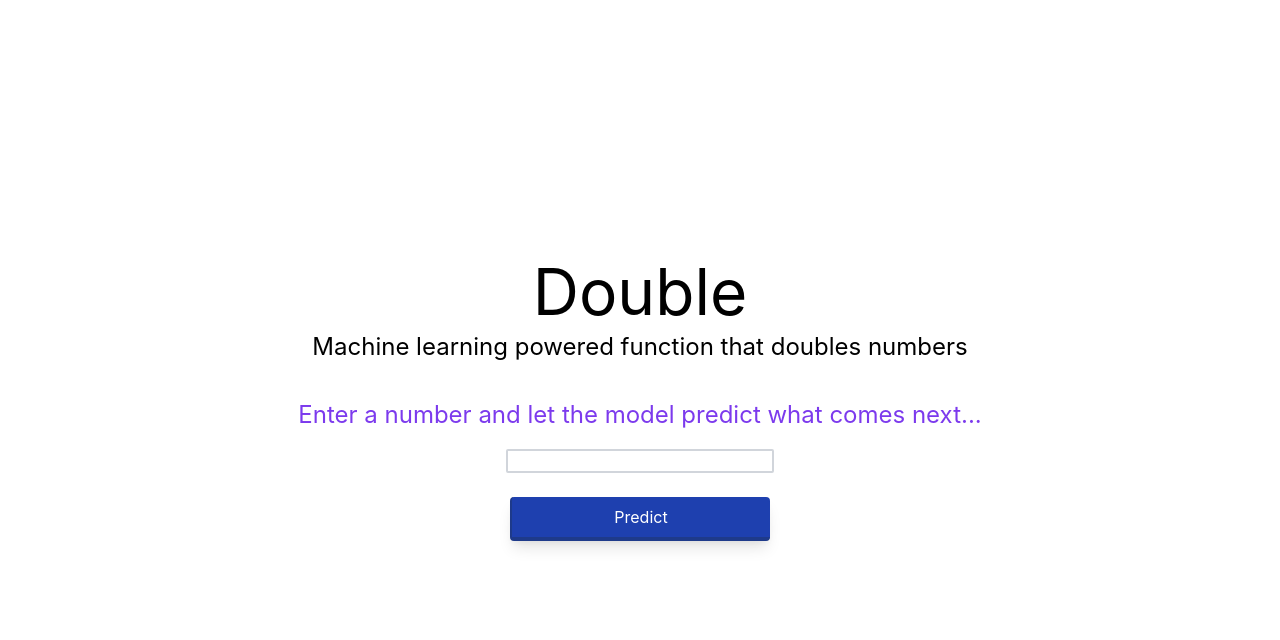
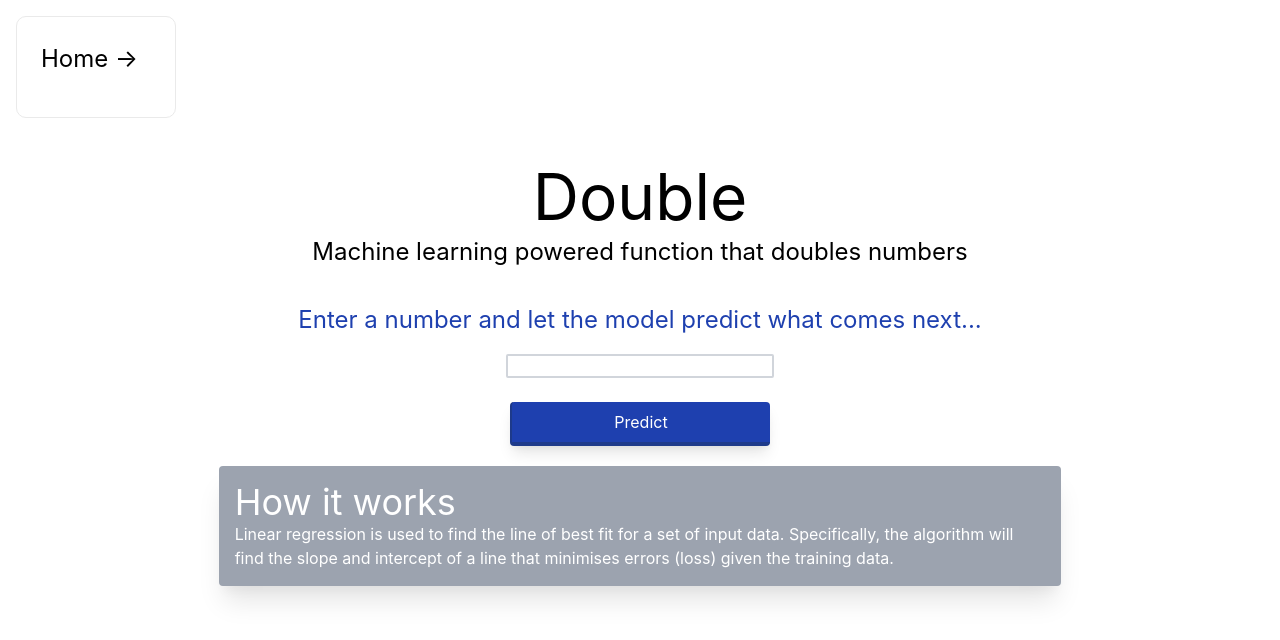
Before and after one commit to chrisgrounds/ml-examples, a Next.js app: page /double in a window 1280 px wide. Shown: the top 640 px of the page. Built offline with nearby package versions, Linux system fonts and the light colour scheme.

Commit message:
Change styling and add How it works section

```diff
--- /dev/null
+++ b/components/Card.js
@@ -0,0 +1,10 @@
+import styles from '../styles/Home.module.css'
+
+const Card = ({ title, desc, href, className }) => (
+  <a href={href} className={`${styles.card} ${className}`}>
+    <h3>{title}</h3>
+    {desc && <p>{desc}</p>}
+  </a>
+);
+
+export default Card;
--- a/components/Page.js
+++ b/components/Page.js
@@ -1,7 +1,7 @@
 import Head from 'next/head'
 import styles from '../styles/Page.module.css'
 
-export default function Page({ children }) {
+const Page = ({ justifyStart, children }) => {
   return (
     <div className={styles.container}>
       <Head>
@@ -9,9 +9,14 @@ export default function Page({ children }) {
         <link rel="icon" href="/favicon.ico" />
       </Head>
 
-      <main className={styles.main}>
+      <main className={`${justifyStart ? styles.content__page : styles.main}`}>
         {children}
       </main>
     </div>
   )
 }
+
+const ContentPage = ({ children }) => <Page justifyStart={true}>{children}</Page>
+
+export default Page;
+export { ContentPage };
--- /dev/null
+++ b/components/PulloutSection.js
@@ -0,0 +1,8 @@
+const PulloutSection = ({ header, text }) => (
+  <div className="mt-4 p-4 bg-gray-400 w-2/3 rounded shadow-xl">
+    <h2 className="text-4xl text-white">{header}</h2>
+    <p className="text-white">{text}</p>
+  </div>
+);
+
+export default PulloutSection;
--- a/package.json
+++ b/package.json
@@ -3,7 +3,7 @@
   "version": "0.1.0",
   "private": true,
   "scripts": {
-    "dev": "next dev",
+    "dev": "next dev -p 1234",
     "build": "next build",
     "start": "next start"
   },
--- a/pages/double.js
+++ b/pages/double.js
@@ -1,22 +1,30 @@
 import { useState } from "react";
 import styles from '../styles/Home.module.css'
-import Page from "../components/Page";
+import { ContentPage } from "../components/Page";
 import PredictionBox from "../components/PredictionBox";
 import { predict } from "../components/LinearRegression";
+import Card from "../components/Card";
+import PulloutSection from "../components/PulloutSection";
 
 export default function Double() {
   const [prediction, setPrediction] = useState(null);
   const [xInput, setXInput] = useState("");
 
   return (
-    <Page>
+    <>
+      <Card
+        title="Home &rarr;"
+        href="/"
+        className="absolute w-40"
+      />
+      <ContentPage>
         <div className="pb-8 flex flex-col">
           <h1 className={styles.title}>Double</h1>
 
           <p className={styles.description}>Machine learning powered function that doubles numbers</p>
         </div>
 
-      <p className={`${styles.description} text-purple-600`}>Enter a number and let the model predict what comes next...</p>
+        <p className={`${styles.description} text-blue-800`}>Enter a number and let the model predict what comes next...</p>
 
         <form className="flex flex-col" onSubmit={e => e.preventDefault()}>
           <div className="pt-4 relative h-10 input-component mb-5">
@@ -33,6 +41,9 @@ export default function Double() {
         </form>
 
         <PredictionBox prediction={prediction} />
-    </Page>
+
+        <PulloutSection header="How it works" text="Linear regression is used to find the line of best fit for a set of input data. Specifically, the algorithm will find the slope and intercept of a line that minimises errors (loss) given the training data." />
+      </ContentPage>
+    </>
   )
 }
--- a/pages/increment.js
+++ b/pages/increment.js
@@ -1,22 +1,30 @@
 import { useState } from "react";
 import styles from '../styles/Home.module.css'
-import Page from "../components/Page";
+import { ContentPage } from "../components/Page";
 import PredictionBox from "../components/PredictionBox";
 import { predict } from "../components/LinearRegression";
+import Card from "../components/Card";
+import PulloutSection from "../components/PulloutSection";
 
 export default function Increment() {
   const [prediction, setPrediction] = useState(null);
   const [xInput, setXInput] = useState("");
 
   return (
-    <Page>
+    <>
+      <Card
+        title="Home &rarr;"
+        href="/"
+        className="absolute w-40"
+      />
+      <ContentPage>
         <div className="pb-8 flex flex-col">
           <h1 className={styles.title}>Increment</h1>
 
           <p className={styles.description}>State of the art machine learning counting service</p>
         </div>
 
-      <p className={`${styles.description} text-purple-600`}>Enter a number and let the model predict what comes next...</p>
+        <p className={`${styles.description} text-blue-800`}>Enter a number and let the model predict what comes next...</p>
 
         <form className="flex flex-col" onSubmit={e => e.preventDefault()}>
           <div className="pt-4 relative h-10 input-component mb-5">
@@ -33,6 +41,9 @@ export default function Increment() {
         </form>
 
         <PredictionBox prediction={prediction} />
-    </Page>
+
+        <PulloutSection header="How it works" text="Linear regression is used to find the line of best fit for a set of input data. Specifically, the algorithm will find the slope and intercept of a line that minimises errors (loss) given the training data." />
+      </ContentPage>
+    </>
   )
 }
--- a/pages/index.js
+++ b/pages/index.js
@@ -1,13 +1,7 @@
 import Head from 'next/head'
 import styles from '../styles/Home.module.css'
 import Page from "../components/Page";
-
-const Card = ({ title, desc, href }) => (
-  <a href={href} className={styles.card}>
-    <h3>{title}</h3>
-    <p>{desc}</p>
-  </a>
-);
+import Card from "../components/Card";
 
 export default function Home() {
   return (
--- a/styles/Page.module.css
+++ b/styles/Page.module.css
@@ -15,3 +15,12 @@
   justify-content: center;
   align-items: center;
 }
+
+.content__page {
+  padding: 10rem 0;
+  flex: 1;
+  display: flex;
+  flex-direction: column;
+  justify-content: flex-start;
+  align-items: center;
+}
```
Lines whose indentation alone changed are shown as unchanged.
